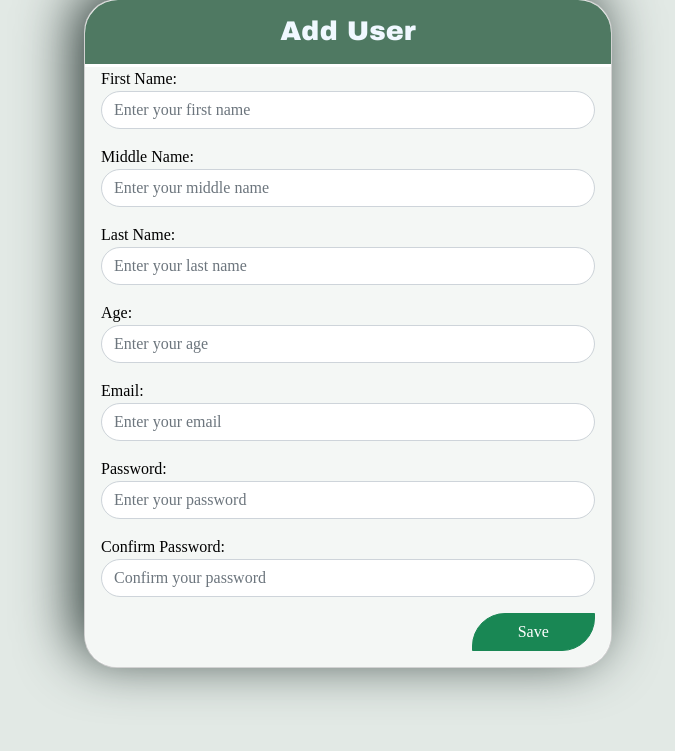
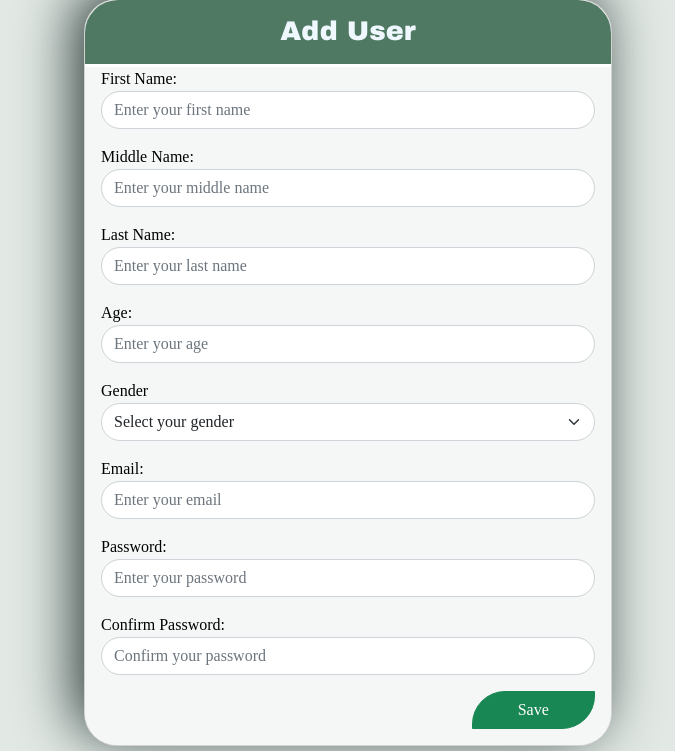
Before and after one commit to Monochromat1c/diestro-ci4, a CodeIgniter 4 app: the page made by app/Views/users/add.php in a window 1280 px wide. Shown: the part 49-800 px from the top of the page, without its empty margins (292-967 px from the left). Run offline with PHP 8.4 and a stand-in for CodeIgniter, Linux system fonts and the light colour scheme; the template is opened without the code that fills it, so the values that code supplies are empty; some libraries are stand-ins or nearby versions; some web fonts are replaced.

Commit message:
Gender selection added to the form

```diff
--- a/app/Views/users/add.php
+++ b/app/Views/users/add.php
@@ -27,7 +27,13 @@
                 </div>
                 <div class="mb-3">
                     <label for="age">Age:</label>
-                    <input type="number" class="form-control" id="age" name="age" placeholder="Enter your age"/>
+                    <input type="text" class="form-control" id="age" name="age" placeholder="Enter your age"/>
+                </div>
+                <div class="mb-3">
+                    <label for="age">Gender</label>
+                    <select class="form-select">
+                        <option value="" selected>Select your gender</option>
+                    </select>
                 </div>
                 <div class="mb-3">
                     <label for="email">Email:</label>
--- a/public/css/addDataForm.css
+++ b/public/css/addDataForm.css
@@ -47,6 +47,6 @@ body {
     border-radius: 33px 0 33px 0;
 }
 
-.form-control {
+.form-control, .form-select {
     border-radius: 33px;
 }
```
